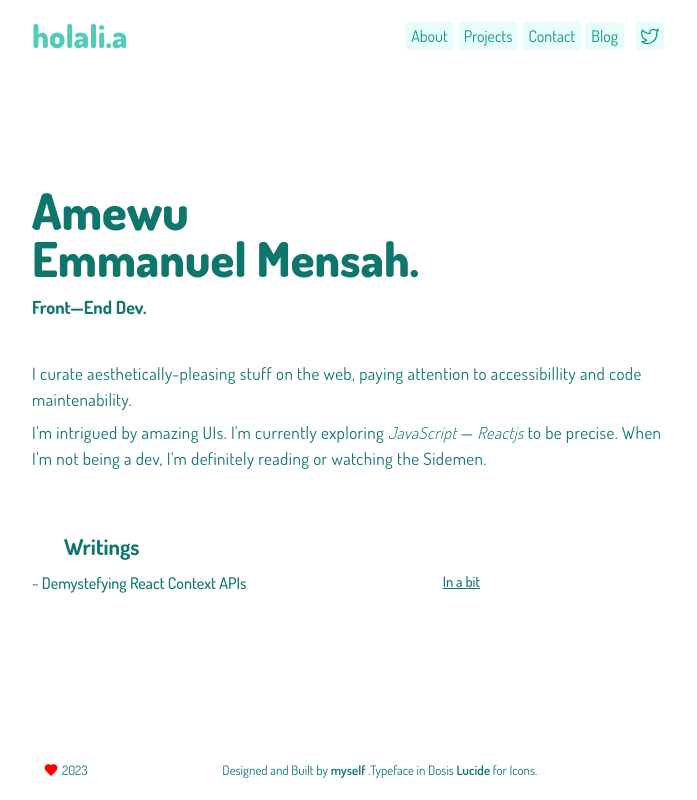
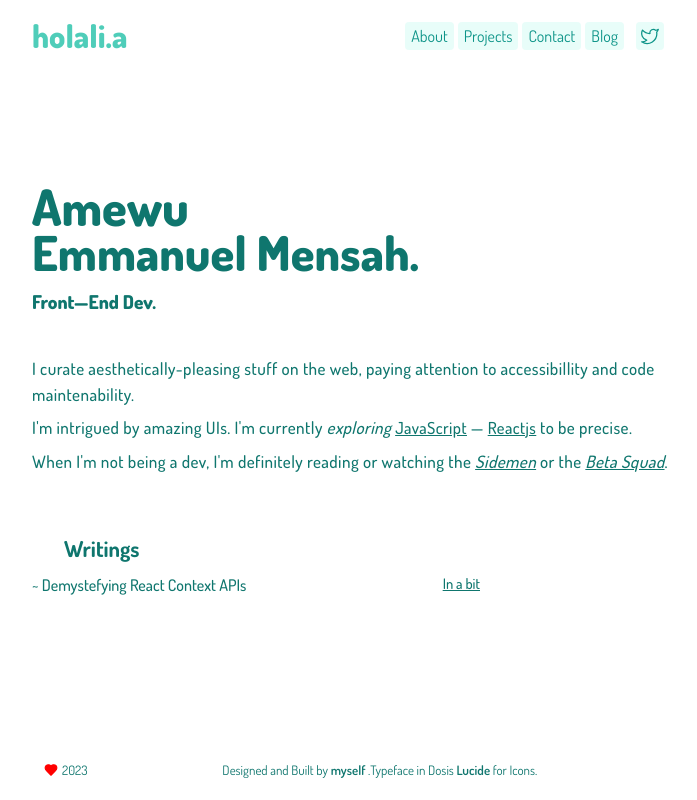
Before and after one commit to holaliamewu/portfolio-react, a React (Vite) app: page / in a window 1280 px wide. Shown: the whole page, without its empty margins (288-985 px from the left). Built offline with nearby package versions, Linux system fonts and the light colour scheme; a web font is replaced by a local one.

Commit message:
fix: better ui - links and typo

```diff
--- a/src/components/QuickAbout.jsx
+++ b/src/components/QuickAbout.jsx
@@ -2,11 +2,11 @@ import React from "react";
 
 export default function QuickAboout() {
     return(
-        <div className=" xs:w-[90%] md:w-full mx-auto xs:text-[19px] md:text-[17px] tracking-wide ">
+        <div className=" xs:w-[90%] md:w-full mx-auto font-[500] xs:text-[19px] md:text-[17px] tracking-wide ">
             <p className=" "
             >I curate aesthetically-pleasing stuff on the web, paying attention to accessibillity and code maintenability. </p>
-            <p className="mt-2" >I'm intrigued by amazing UIs. I'm currently exploring <span className="italic font-light text-[16.5px]">JavaScript</span> — <span className="italic font-light text-[16.5px]">Reactjs</span>  to be precise. When I'm not
-            being a dev, I'm definitely reading or watching the Sidemen.</p>
+            <p className="mt-2" >I'm intrigued by amazing UIs. I'm currently <span className="italic">exploring </span> <span className="underline font-[500] text-[16.5px]">JavaScript</span> — <span className="underline font-[500] text-[16.5px]">Reactjs</span>  to be precise.</p>
+            <p className="mt-2" > When I'm not being a dev, I'm definitely reading or watching the <a href="https://www.youtube.com/@sidemenreacts" className="underline italic" target="_blank" >Sidemen</a> or the <a href="" className="underline italic" target="_blank" >Beta Squad</a>.</p>
         </div>
     )
 }
--- a/src/pages/About.jsx
+++ b/src/pages/About.jsx
@@ -25,7 +25,7 @@ export default function About() {
                 I'm currently pursuing a degree in computer Science at the Ghana Communication Technology University.</p><br/>
                 <p className='text-[15px] tracking-wider font-[400] leading-[1.8] text-justify hyphens-auto'> I effortlessly love
                 to build optimized and interactive web applications with readable and
-                maintainable code. When I don't have my hands on the keyboard, I'm definitely reading, watching soccer or the Sidemen.
+                maintainable code. When I don't have my hands on the keyboard, I'm definitely reading, watching soccer or the Sidemen [ or the Beta Squad ].
                 I think I have some passion for content creating too. I'll definitely hop on it some point in my career.</p>
         </div>
         <a
--- a/src/pages/Home.jsx
+++ b/src/pages/Home.jsx
@@ -14,10 +14,10 @@ export default function Home() {
 
             <div className=" xs:mt-11 md:mt-[-50px] ">
                 <h1 className="font-[900] text-[28px] xs:mt-[10px] md:mt-1 md:text-[48px] text-center md:text-left mb-0" >
-                    <span className="block my-[-26px] text-[50px] ">Amewu </span>Emmanuel Mensah.
+                    <span className="block my-[-28px] text-[50px] ">Amewu </span>Emmanuel Mensah.
                 </h1>
                 <h1
-                className="md:font-[700] font-[500] text-center md:text-left md:text-[18px]  mb-[40px]"
+                className="md:font-[800] font-[600] text-center md:text-left md:text-[19px]  mb-[40px]"
                  >Front—End Dev.</h1>
             </div>
             <QuickAboout />
```
